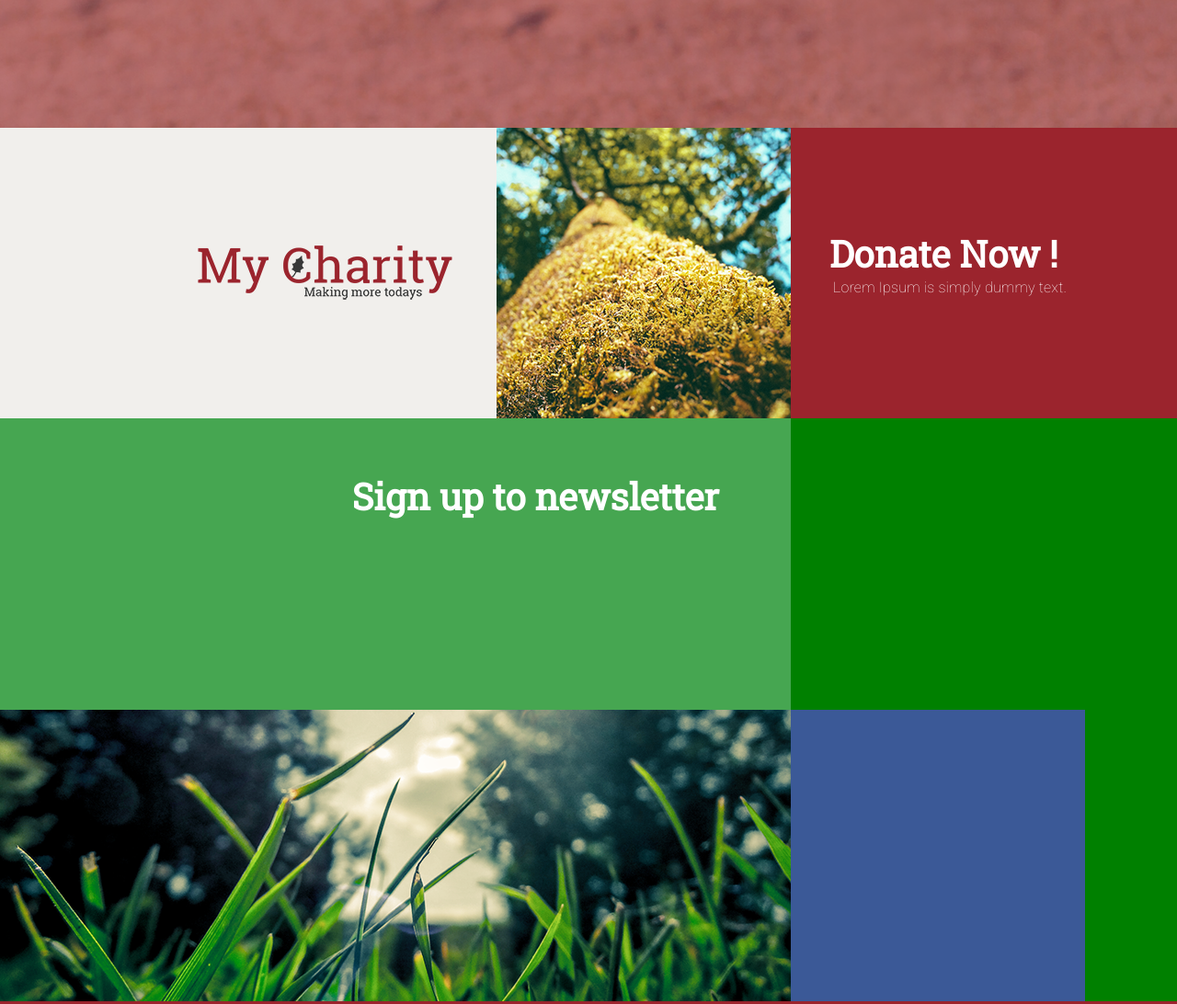
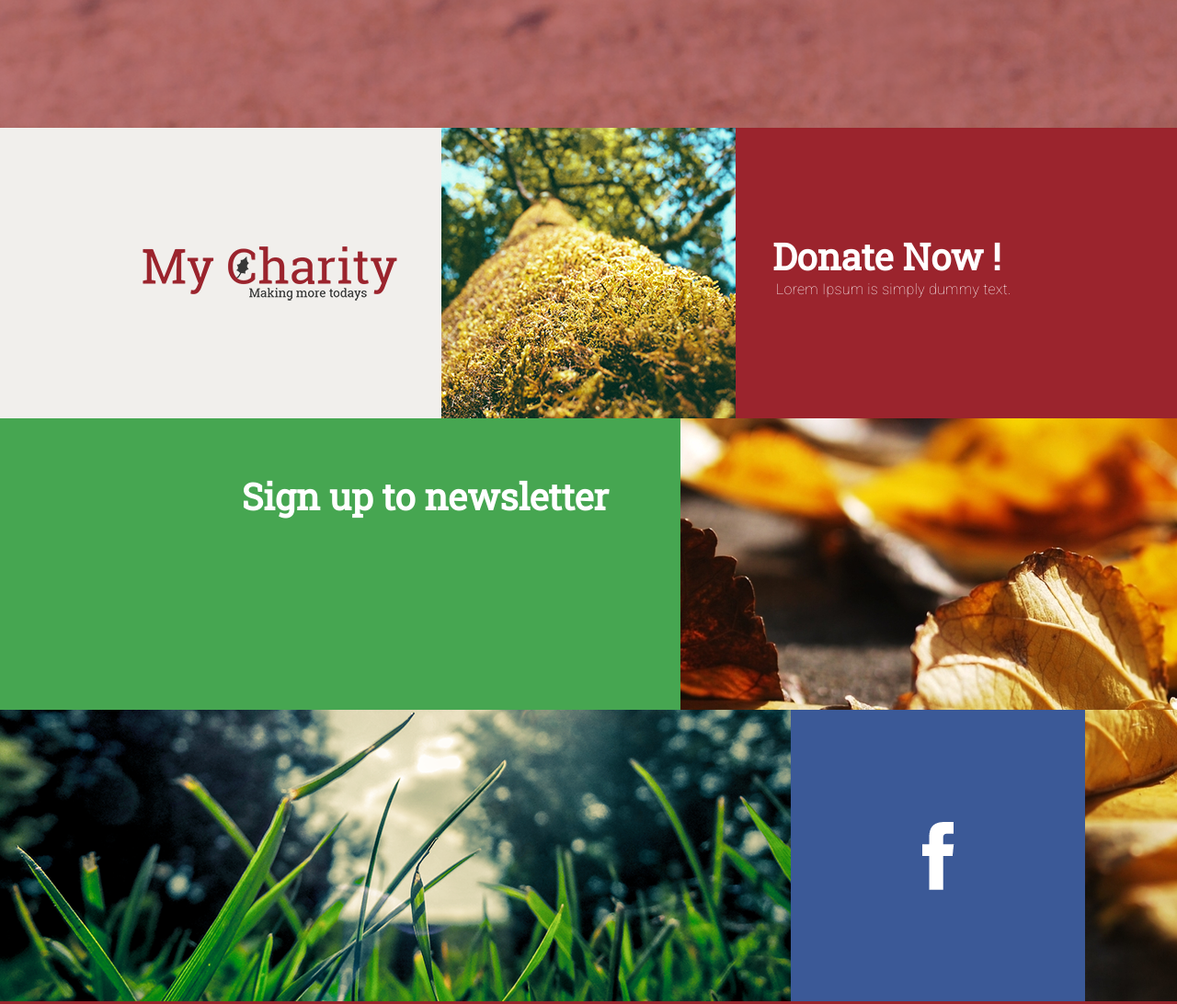
Before and after one commit to Rina-Shilkina/task_1.0, a plain HTML site: page index.html in a window 1280 px wide. Shown: the part 580-1672 px from the top of the page at 92% size. Drawn offline with nearby package versions, Linux system fonts and the light colour scheme.

Commit message:
Update design below_banner 1.2

```diff
--- a/index.html
+++ b/index.html
@@ -44,28 +44,52 @@
         </div>
 
 		<div class="bellow_banner">
-			<div class="logo">
-				<img src="images/below_banner/Logo.png">
+			<div class="bellow_banner__content">
+
+				<div class="bellow_banner__top-block">
+					<div class="bellow_banner__logo">
+						<div class="logo_img">
+							<img class="logo" src="images/below_banner/Logo.png">
+						</div>
+					</div>
+						<img class="middle-img" src="images/below_banner/moss.png">
+					<div class="bellow_banner__donate_now">
+						<div class="donate_now__text">
+							<div class="text text__h1">Donate Now !</div>
+							<div class="text text__h2">Lorem Ipsum is simply dummy text.</div>
+						</div>
+					</div>
+				</div>
+
+				<div class="bellow_banner__middle-block">
+					<div class="sign_up__content">
+						<p class="sign_up__text">Sign up to newsletter</p>
+						<div class="sign_up__form"></div>
+					</div>
+					<img class="logo" src="images/below_banner/leaf-middle-right.png">
+				</div>
+
+				<div class="bellow_banner__bottom-block">
+					<img class="left-img" src="images/below_banner/grass.png">
+					<img class="facebook" src="images/below_banner/facebook.png">
+					<img class="right-img" src="images/below_banner/leaf-bottom-right.png">
+				</div>
 			</div>
 
-			<div class="picture_moss"></div>
+			<!--
 
-			<div class="donate_now">
-				<p>Donate Now !</p>
-				<p>Lorem Ipsum is simply dummy text.</p>
-			</div>
 
-			<div class="sign_up">
-			<p>Sign up to newsletter</p>
-			</div>
 
-			<div class="leaf"></div>
 
-			<div class="grass"></div>
+				<div class="facebook">
 
-			<div class="facebook">
+				</div> -->
 
-			</div>
+
+
+
+
+
 		</div>
 
 		<div class="latest_events">
@@ -135,6 +159,6 @@
 					<div class="b-footer__сopyright">My Charity © 2013 Allright Reserved</div>
 				</div>
 
-		</div>
+			</div>
 </body>
 </html>
--- a/sass/style.scss
+++ b/sass/style.scss
@@ -255,84 +255,92 @@ body {
 
 
 .bellow_banner {
-	width: 1400px;
+	width: 100%;
+	background-color: $color_background_below_banner_right_top;
+	display: flex;
+	flex-direction: column;
+}
 
+.bellow_banner__content {
+	max-width: 1400px;
+}
+
+.bellow_banner__top-block {
 	display: flex;
-	flex-wrap: wrap;
-	}
+}
 
-.bellow_banner .logo {
+.bellow_banner__logo {
 	width: 540px;
 	height: 316px;
 
 	background-color: $color_background_below_banner_left_top;
+
+	display:flex;
+	justify-content: flex-end;
+	 align-items: center;
 }
 
-.bellow_banner .logo img{
-	margin: 128px 0 0 215px;
+.logo_img {
+	margin: 5px 48px 0 0;
 }
 
-.bellow_banner .picture_moss {
-  	width: 320px;
-  	height: 316px;
-
-	background: url(../images/below_banner/moss.png);
+.middle-img {
+    height: 316px;
 }
 
-.bellow_banner .donate_now {
+.bellow_banner__donate_now {
 	width: 540px;
 	height: 316px;
 
 	background-color: $color_background_below_banner_right_top;
+	color:$color_text_bellow_banner;
+
+	display:flex;
+	align-items: center;
 }
 
-.bellow_banner .donate_now p {
-	color:$color_text_bellow_banner;
+.donate_now__text {
+	display:flex;
+	flex-direction: column;
+	margin: 0 0 0 40px;
 }
 
-.bellow_banner .donate_now p:first-child {
+
+.text__h1 {
 	font-family: $text_font_Roboto_Slab, serif;
 	font-size: 40px;
 	font-weight: bold;
 	color:$color_text_bellow_banner;
 	line-height: 0.55;
 
-	margin: 126px 0 0 42px;
+	margin-bottom: 14px;
 }
 
-.bellow_banner .donate_now p:last-child {
+.text__h2 {
+
+    padding-left: 4px;
+
 	font-family: $text_font_Roboto;
 	font-size: 16px;
 	font-weight: 100;
 	color:$color_text_bellow_banner;
 	line-height: 1.375;
-	letter-spacing: 0.2px;
+	letter-spacing: 0.25px;
 
-	margin: 15px 0 0 46px;
 }
 
-.bellow_banner .sign_up {
-	position: relative;
-	z-index: 2;
+.bellow_banner__middle-block {
+	display: flex;
+}
 
+.sign_up__content {
 	width: 860px;
 	height: 317px;
 
 	background-color: $color_background_sign_up;
 }
 
-/*.bellow_banner .leaf {
-	width: 680px;
-	height: 779px;
-
-	position: relative;
-	z-index: 1;
-
-
-	background: url(../images/below_banner/leaf.png);
-}*/
-
-.bellow_banner .sign_up p:first-child {
+.bellow_banner__middle-block p:first-child {
 
 	font-family: $text_font_Roboto_Slab, serif;
 	font-size: 40px;
@@ -344,12 +352,11 @@ body {
 	margin: 74px 78px 0 0;
 
 }
+.bellow_banner__bottom-block {
+	display: flex;
+}
 
-.bellow_banner .grass {
-	width: 860px;
-	height: 317px;
-
-	background: url(../images/below_banner/grass.png);
+.right-img {
 }
 
 .bellow_banner .facebook {
@@ -572,17 +579,18 @@ margin-right: 10px;
 
 /*
 
-.Rectangle_6_copy {
-  background-color: rgb(73, 73, 73);
+.Rectangle_3 {
+  background-color: rgb(175, 110, 115);
   position: absolute;
-  left: 538px;
-  top: 2555px;
-  width: 324px;
-  height: 40px;
-  z-index: 76;
+  left: 540px;
+  top: 718px;
+  width: 320px;
+  height: 316px;
+  z-index: 51;
 }
 
-h44bgrwf3R3FUi4B453RHr5
+display:flex;
+	justify-content: flex-end;
 
 
 */
```
Also changed, not shown: css/styles.css, images/below_banner/facebook.png (added), images/below_banner/leaf-bottom-right.png (added), images/below_banner/leaf-middle-right.png (added), images/below_banner/leaf.png (deleted), 1 other file.
